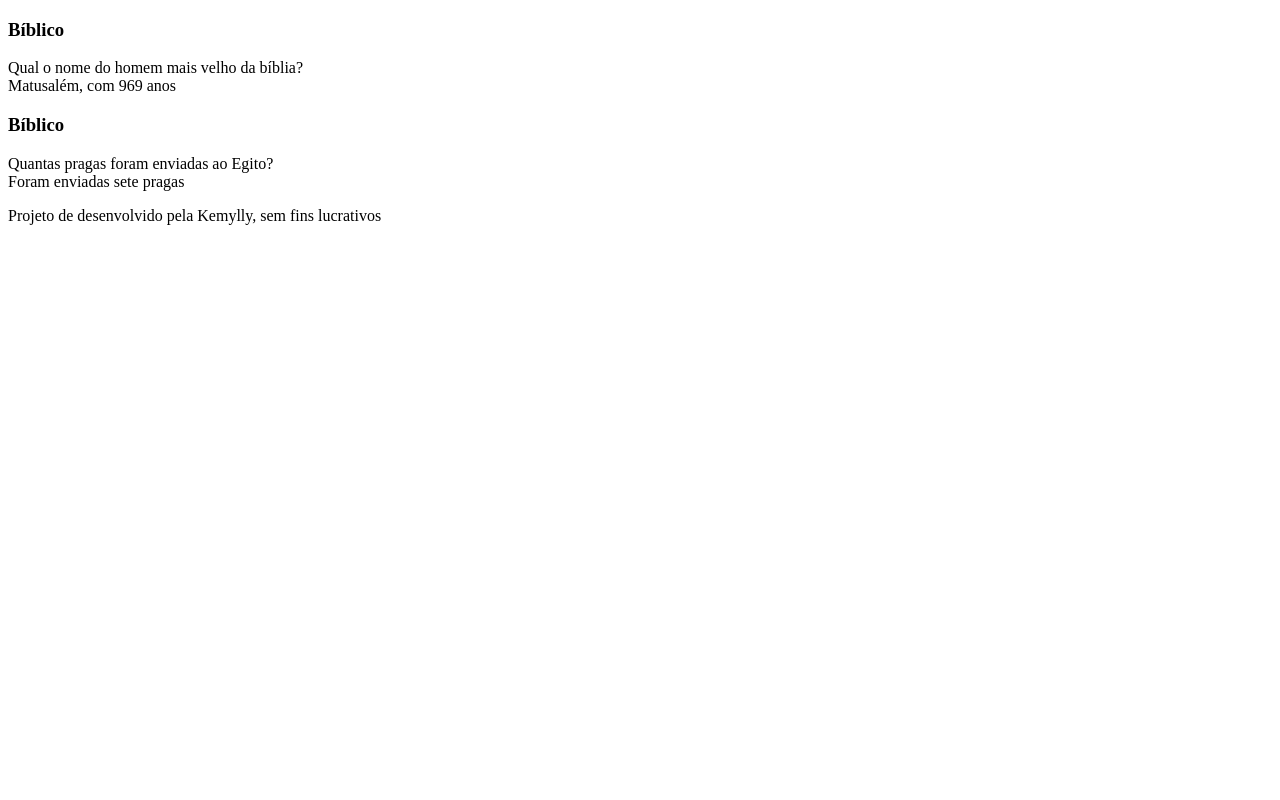
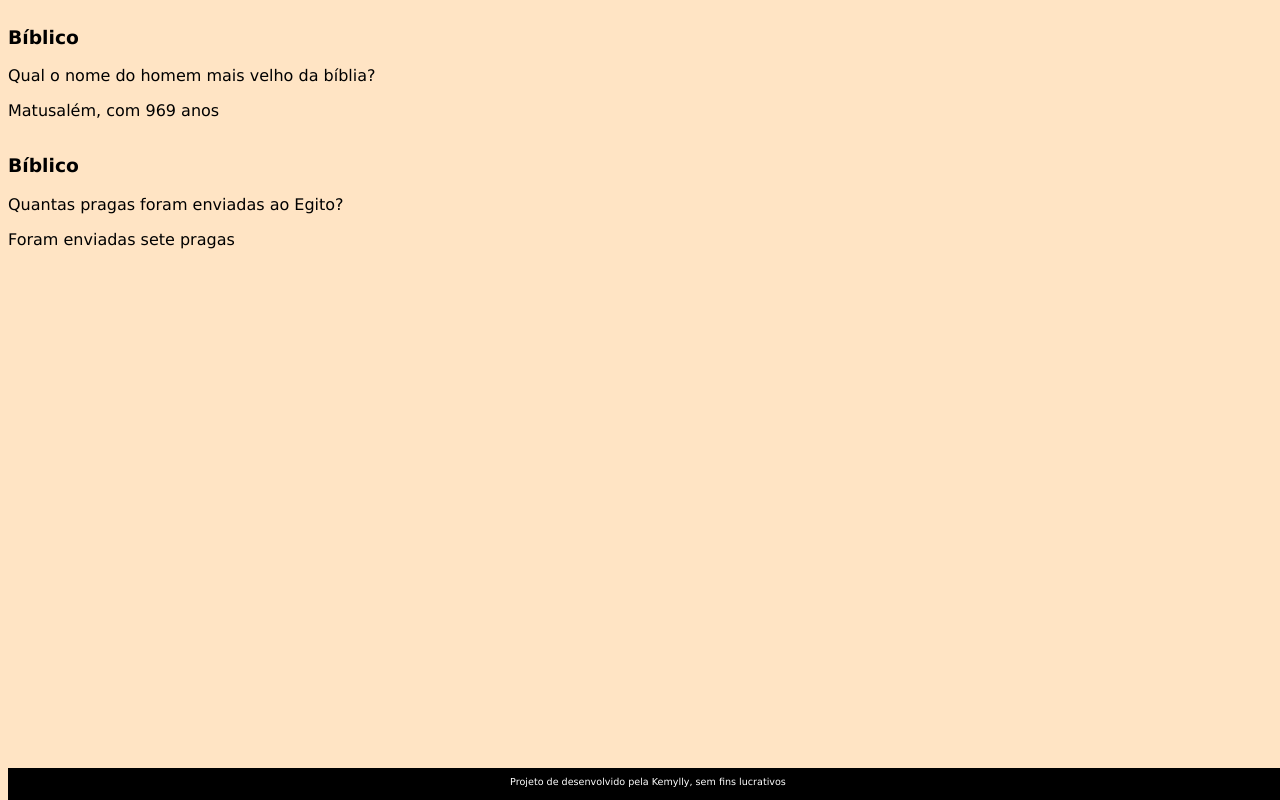
Before and after one commit to srtamiau/Kemy-09-09, a plain HTML site: page index.html in a window 1280 px wide. Drawn offline with Linux system fonts and the light colour scheme; files that its build step writes are made by us from their sources.

Commit message:
Add files via upload

```diff
--- a/index.html
+++ b/index.html
@@ -3,33 +3,33 @@
 <head>
     <meta charset="UTF-8">
     <meta name="viewport" content="width=device-width, initial-scale=1.0">
+    <link rel="stylesheet" href="assets/style.css">
     <title>Flashcard</title>
 </head>
 <body>
     <main>
-<section id="conteiner">
-    <article class="cartao">
-        <div class="cartao__conteudo"></div>
+<section id="container">
+    <article class=".cartao">
+        <div class=".cartao__conteudo"></div>
         <h3>Bíblico</h3>
-        <div class="cartao__conteudo__pergunta">
-            Qual o nome do homem mais velho da bíblia?
+        <div class=".cartao__conteudo__pergunta">
+            <p>Qual o nome do homem mais velho da bíblia?</p>
         </div>
-        <div class="cartao__conteudo__resposta">
-            Matusalém, com 969 anos
+        <div class=".cartao__conteudo__resposta">
+            <p>Matusalém, com 969 anos</p>
         </div>
     </article>
 </section>
-<article class="cartao">
-    <div class="cartao__conteudo"></div>
+<article class=".cartao">
+    <div class=".cartao__conteudo"></div>
     <h3>Bíblico</h3>
-    <div class="cartao__conteudo__pergunta">
-        Quantas pragas foram enviadas ao Egito?
+    <div class=".cartao__conteudo__pergunta">
+        <p>Quantas pragas foram enviadas ao Egito?</p>
     </div>
-    <div class="cartao__conteudo__resposta">
-        Foram enviadas sete pragas
+    <div class=".cartao__conteudo__resposta">
+        <p>Foram enviadas sete pragas</p>
     </div>
 </article>
-</section>
     </main>
     <footer>
         <p>Projeto de desenvolvido pela Kemylly, sem fins lucrativos</p>
--- /dev/null
+++ b/style.css
@@ -0,0 +1,52 @@
+body{
+    background-color: bisque;
+    font-family: 'Lucida Sans', 'Lucida Sans Regular', 'Lucida Grande', 'Lucida Sans Unicode', Geneva, Verdana, sans-serif;
+
+}
+
+#container {
+    display:flex ;
+}
+
+.cartao {
+    margin: 1rem 1rem;
+    background-color: aqua;
+    height: 20rem;
+    flex-grow: 1;
+    flex-basis: calc(33% - 6rem);
+}
+
+.cartao__conteudo {
+    text-align: center;
+   /* background-color: azure; */
+    height: 100%;
+}
+
+.cartao__conteudo h3 {
+    background-color: tomato;
+   text-align: left;
+   padding: 0.5rem;
+   position: absolute;
+   margin: 0.6rem;
+   border-radius: 0.6rem;
+   font-size: 1vw;
+}
+
+
+
+
+
+footer {
+    background-color: black;
+    color: white;
+    position: fixed;
+    bottom: 0;
+    width: 100%;
+    height: 2rem;
+}
+
+footer p {
+    text-align: center;
+    font-size: 0.6rem;
+    margin-top: 0.5rem;
+}
```
